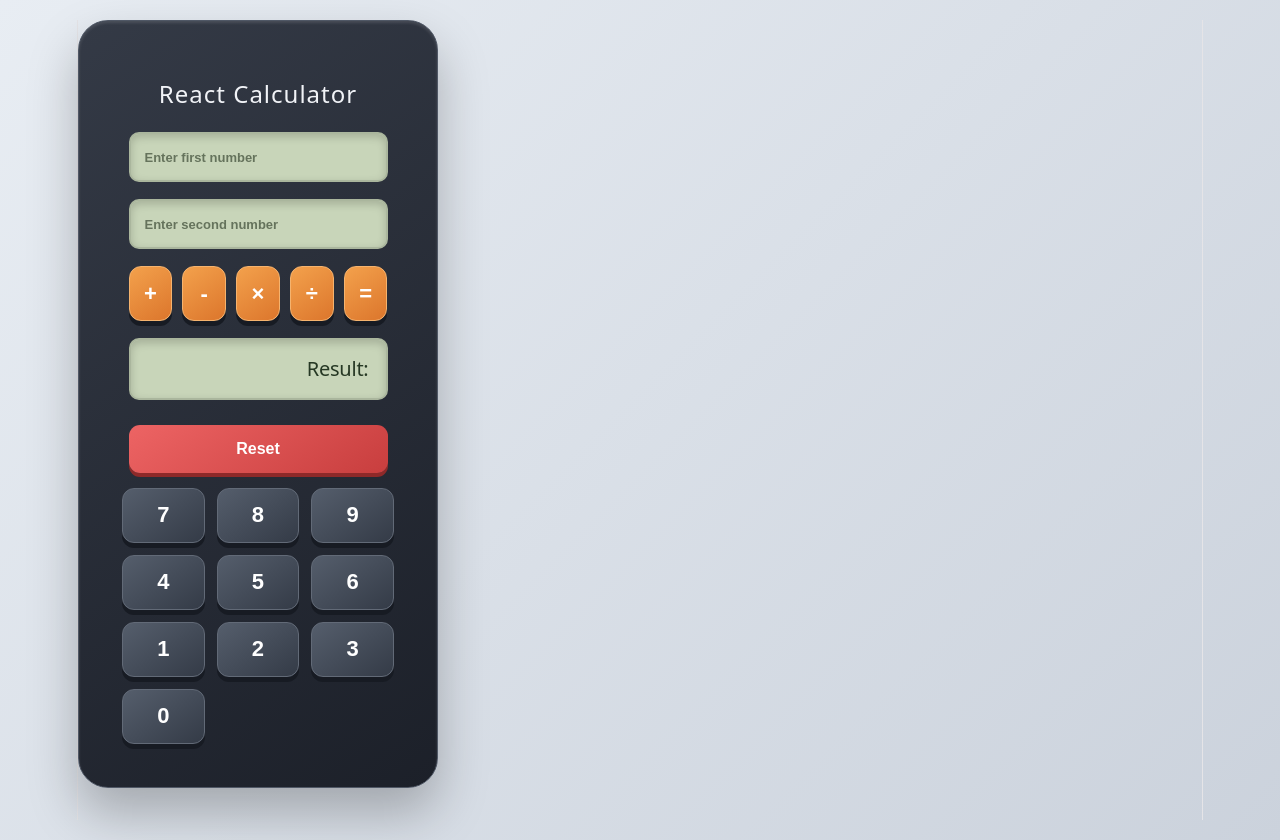
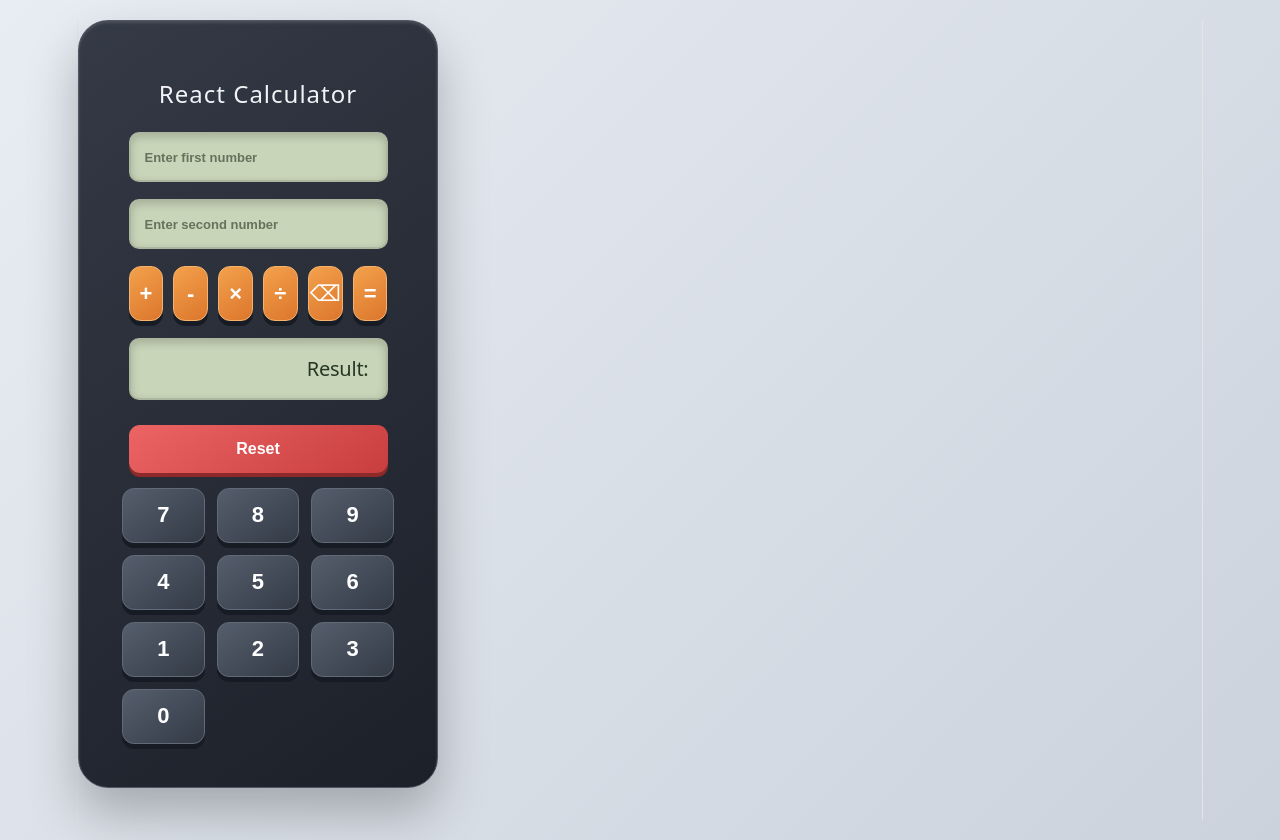
Before and after one commit to saraehrari/Caculate, a React (Vite) app in the folder Calculate/: page / in a window 1280 px wide. Built offline with nearby package versions, Linux system fonts and the light colour scheme.

Commit message:
Update App.jsx

```diff
--- a/Calculate/src/App.jsx
+++ b/Calculate/src/App.jsx
@@ -57,6 +57,17 @@ function App(){
     setNum2("")
   }
 
+
+  function Handledelete(){
+    if(activeInput===num1){
+      setNum1((prev) =>prev.slice(0,-1))
+    }
+    else{
+      setNum2((prev) =>prev.slice(0,-1))
+    }
+  }
+
+
   return(
   <div className="calculator">
     <h1>React Calculator</h1>
@@ -86,6 +97,9 @@ function App(){
         <button type="button" onClick={() => setOperation("-")}>-</button>
         <button type="button" onClick={()=> setOperation("×")}>×</button>
         <button type="button" onClick={()=> setOperation("÷")}>÷</button>
+        <button type="button" onClick={Handledelete}>
+             ⌫
+      </button>
 
        <button type="button" onClick={Calculation}>=</button>
       </div>
```
